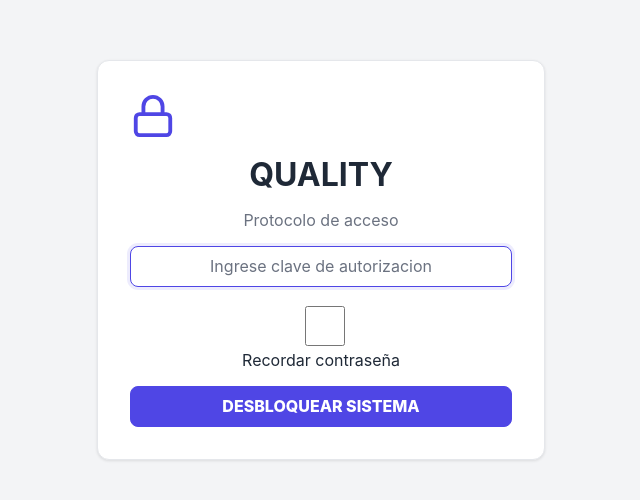
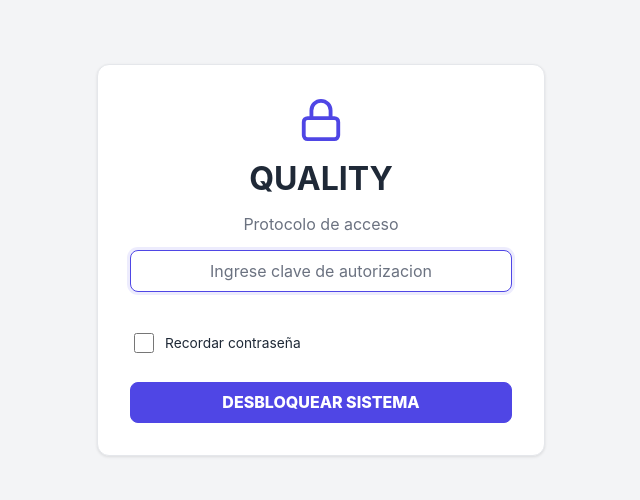
Before and after one commit to iKheb/qualitibeta, a React (Vite) app: page / in a window 1280 px wide. Shown: the part 140-640 px from the top of the page, without its empty margins (319-959 px from the left). Built offline with nearby package versions, Linux system fonts and the light colour scheme.

Commit message:
Actualizar estilos CSS

```diff
--- a/src/styles.css
+++ b/src/styles.css
@@ -931,6 +931,11 @@ td {
 .login-card h1 span,
 .setup-panel svg {
   color: var(--blue);
+}
+
+.login-icon {
+  margin: 0 auto;
+  display: block;
 }
 
 .login-card h1,
@@ -2668,6 +2673,60 @@ html {
   user-select: none;
 }
 
+/* Login Remember Checkbox */
+.remember-checkbox {
+  display: flex;
+  align-items: center;
+  gap: 0.5rem;
+  font-size: 0.86rem;
+  color: var(--text);
+  cursor: pointer;
+  user-select: none;
+  margin-top: 0.75rem;
+}
+
+.remember-checkbox input {
+  width: 1.25rem;
+  height: 1.25rem;
+  cursor: pointer;
+  accent-color: var(--blue);
+}
+
+/* Biometric Button */
+.biometric-button {
+  width: 100%;
+  display: flex;
+  align-items: center;
+  justify-content: center;
+  gap: 0.5rem;
+  min-height: 2.5rem;
+  padding: 0.65rem 1rem;
+  border-radius: 8px;
+  border: 1px solid var(--line);
+  background: var(--panel);
+  color: var(--text);
+  font-weight: 600;
+  font-size: 0.86rem;
+  cursor: pointer;
+  transition: all 0.2s ease-in-out;
+  margin-top: 0.75rem;
+}
+
+.biometric-button:hover:not(:disabled) {
+  background: var(--panel-strong);
+  border-color: var(--blue);
+  color: var(--blue);
+}
+
+.biometric-button:disabled {
+  opacity: 0.5;
+  cursor: not-allowed;
+}
+
+.biometric-button svg {
+  color: var(--blue);
+}
+
 /* Pull to Refresh */
 .pull-to-refresh {
   position: relative;
```
